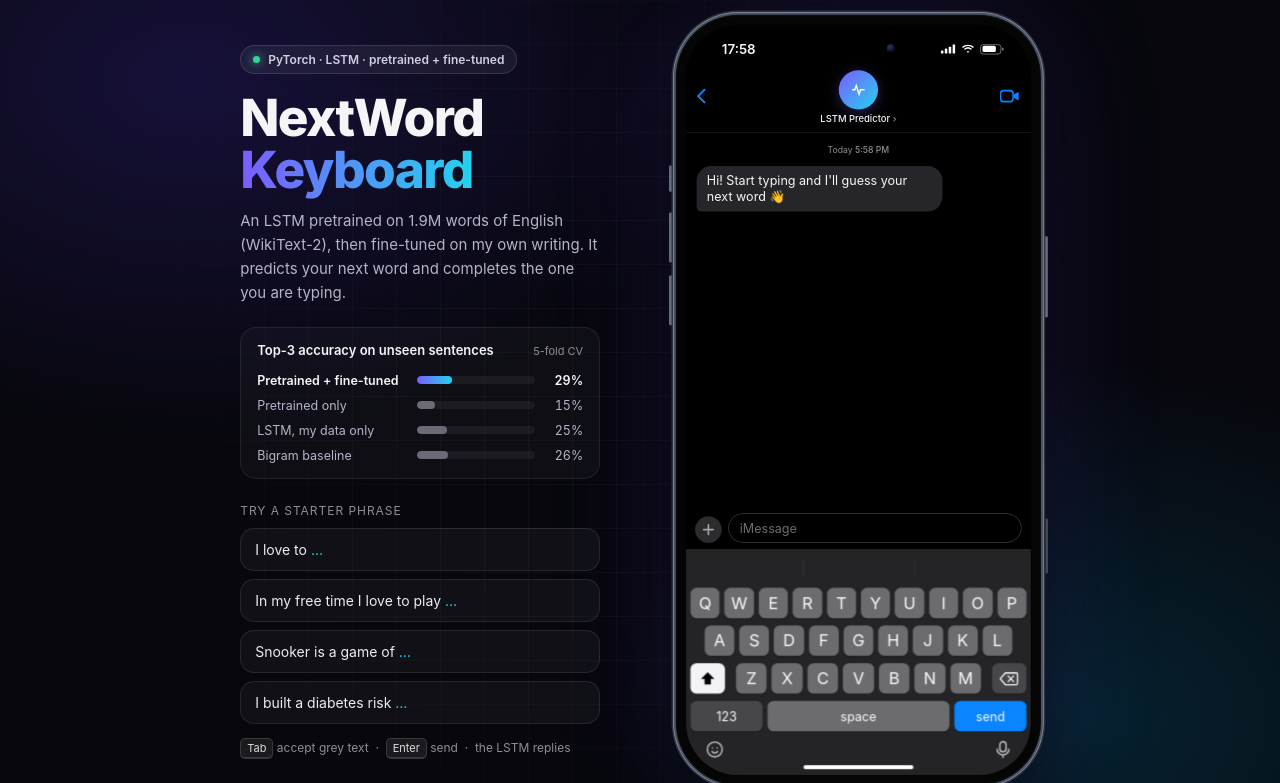
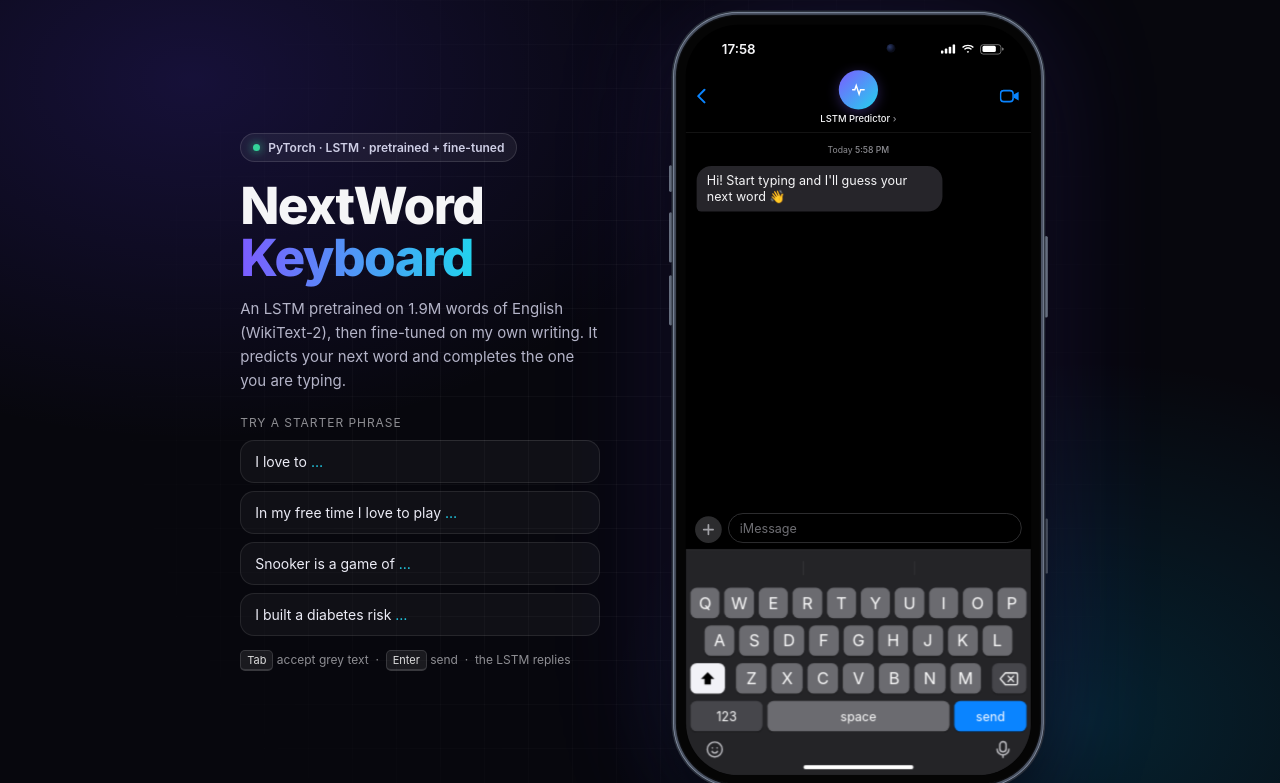
Before and after one commit to suyogkarki1/lstm-next-word-prediction, a Flask app: page / in a window 1280 px wide. Shown: the top 783 px of the page. Run offline with Flask 3, Linux system fonts and the light colour scheme; parts of the project's set-up code (start-up, migrations or seed data) failed here and were passed over.

Commit message:
Remove accuracy card from the UI side panel

```diff
--- a/app.py
+++ b/app.py
@@ -1,4 +1,3 @@
-import json
 from pathlib import Path
 
 from flask import Flask, jsonify, render_template, request
@@ -7,19 +6,17 @@ from nextword.model import Predictor
 
 ROOT = Path(__file__).parent
 CHECKPOINT = ROOT / 'artifacts' / 'lstm_next_word.pt'
-METRICS = ROOT / 'reports' / 'metrics.json'
 
 if not CHECKPOINT.exists():
     raise SystemExit('No trained model found. Run `python train.py` first.')
 
 app = Flask(__name__)
 predictor = Predictor(CHECKPOINT)
-metrics = json.loads(METRICS.read_text()) if METRICS.exists() else None
 
 
 @app.route('/')
 def index():
-    return render_template('index.html', metrics=metrics)
+    return render_template('index.html')
 
 
 @app.route('/predict', methods=['POST'])
--- a/static/css/keyboard.css
+++ b/static/css/keyboard.css
@@ -55,24 +55,6 @@ body::before {
   -webkit-background-clip: text; background-clip: text; color: transparent;
 }
 .info p { color: #b4b4c8; line-height: 1.6; margin: 0 0 22px; font-size: 15px; }
-/* results card: top-3 accuracy per model, absolute 0-100% scale */
-.results {
-  background: #ffffff08; border: 1px solid #ffffff14; border-radius: 16px;
-  padding: 14px 16px 10px; margin-bottom: 24px;
-}
-.results-head { display: flex; justify-content: space-between; align-items: baseline; margin-bottom: 10px; }
-.results-head span { font-size: 13px; font-weight: 600; }
-.results-head small { font-size: 11px; color: var(--muted); }
-.result-row {
-  display: grid; grid-template-columns: 150px 1fr 38px; align-items: center; gap: 10px;
-  padding: 5px 0; font-size: 12.5px; color: #b4b4c8; cursor: default;
-}
-.result-row .track { height: 8px; border-radius: 4px; background: #ffffff0d; overflow: hidden; }
-.result-row .track i { display: block; height: 100%; border-radius: 4px; background: #6b6b78; transition: filter .15s; }
-.result-row .val { text-align: right; font-variant-numeric: tabular-nums; }
-.result-row.best { color: var(--text); font-weight: 600; }
-.result-row.best .track i { background: linear-gradient(90deg, var(--accent), var(--accent2)); }
-.result-row:hover .track i { filter: brightness(1.3); }
 .tryme .label { font-size: 12px; text-transform: uppercase; letter-spacing: .08em; color: var(--muted); margin-bottom: 10px; }
 .tryme button {
   display: block; width: 100%; text-align: left; margin-bottom: 8px; cursor: pointer;
--- a/templates/index.html
+++ b/templates/index.html
@@ -14,24 +14,6 @@
   <div class="badge"><span class="dot"></span> PyTorch · LSTM · pretrained + fine-tuned</div>
   <h1>NextWord<br><span>Keyboard</span></h1>
   <p>An LSTM pretrained on 1.9M words of English (WikiText-2), then fine-tuned on my own writing. It predicts your next word and completes the one you are typing.</p>
-  {% if metrics %}
-  {% set s = metrics.cross_validation.summary %}
-  <div class="results">
-    <div class="results-head">
-      <span>Top-3 accuracy on unseen sentences</span>
-      <small>{{ metrics.cross_validation.folds }}-fold CV</small>
-    </div>
-    {% for key, label in [('pretrained_ft', 'Pretrained + fine-tuned'), ('pretrained_only', 'Pretrained only'), ('lstm_scratch', 'LSTM, my data only'), ('bigram', 'Bigram baseline')] %}
-    {% set v = s[key].top3_acc.mean * 100 %}
-    <div class="result-row{% if key == 'pretrained_ft' %} best{% endif %}"
-         title="{{ label }}: top-3 {{ '%.1f' % v }}% ± {{ '%.1f' % (s[key].top3_acc.std * 100) }} · perplexity {{ '%.0f' % s[key].perplexity.mean }} · knows {{ '%.0f' % (s[key].vocab_coverage.mean * 100) }}% of test words">
-      <span class="name">{{ label }}</span>
-      <span class="track"><i style="width: {{ '%.1f' % v }}%"></i></span>
-      <span class="val">{{ '%.0f' % v }}%</span>
-    </div>
-    {% endfor %}
-  </div>
-  {% endif %}
   <div class="tryme">
     <div class="label">Try a starter phrase</div>
     <button data-text="I love to ">I love to <em>…</em></button>
```
